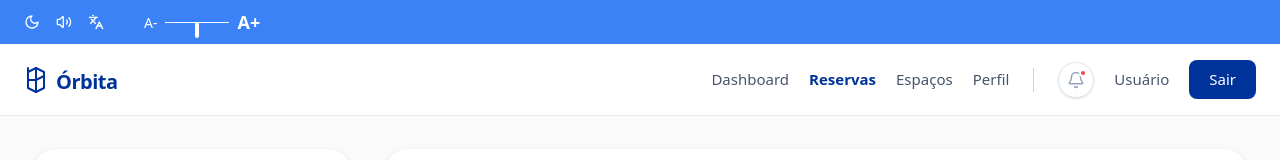
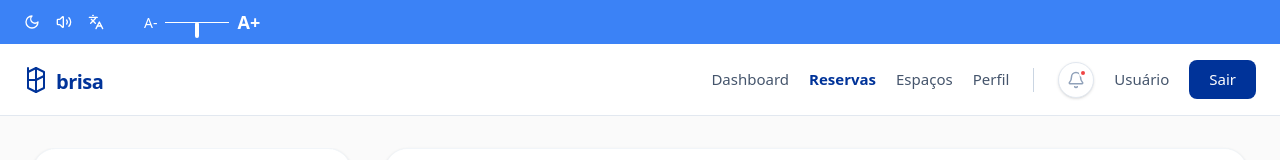
Before and after one commit to biancadearaujo/corporate-space-management, a Next.js app in the folder front/frontend-projeto-gestao-auditorio/: page /calendar in a window 1280 px wide. Shown: the top 160 px of the page. Built offline with nearby package versions, Linux system fonts and the light colour scheme.

Commit message:
fix(router): corrige rota partilhada para permitir o acesso dos dois tipos de utilizador

```diff
--- a/front/frontend-projeto-gestao-auditorio/src/components/ui/appointment-calendar.tsx
+++ b/front/frontend-projeto-gestao-auditorio/src/components/ui/appointment-calendar.tsx
@@ -573,14 +573,15 @@ export default function AppointmentCalendar() {
                         <div className="flex flex-col items-center leading-none text-[#003399]">
                             <svg width="24" height="28" viewBox="0 0 24 28" fill="none" stroke="currentColor" strokeWidth="2" strokeLinecap="round" strokeLinejoin="round"><path d="M4 2v20l8 4 8-4V6l-8-4-8 4z"/><path d="M4 14h8v12"/><path d="M12 2v12l8-4"/></svg>
                         </div>
-                        <span className="text-xl font-semibold text-[#003399] tracking-tight hidden sm:block mt-1">Órbita</span>
+                        <span className="text-xl font-semibold text-[#003399] tracking-tight hidden sm:block mt-1">brisa</span>
                     </div>
                 </div>
 
                 {/* Lado Direito: Navegação e Perfil */}
                 <div className="flex items-center gap-6">
                     <nav className="hidden xl:flex items-center gap-5 text-[15px] font-medium text-slate-600">
-                        <Link href="/collaborator-dashboard" className="hover:text-[#003399] transition-colors">Dashboard</Link>
+                        {/* AQUI: Usando o handleDashboardClick em vez de link fixo */}
+                        <Link href="#" onClick={(e) => { e.preventDefault(); handleDashboardClick(); }} className="hover:text-[#003399] transition-colors">Dashboard</Link>
                         <Link href="#" className="text-[#003399] font-semibold transition-colors">Reservas</Link>
                         <Link href="/our-spaces" className="hover:text-[#003399] transition-colors">Espaços</Link>
                         <Link href="/profile" className="hover:text-[#003399] transition-colors">Perfil</Link>
@@ -591,7 +592,6 @@ export default function AppointmentCalendar() {
                             <Bell size={18} />
                             <span className="absolute top-1.5 right-1.5 w-2 h-2 bg-red-500 border-2 border-white rounded-full"></span>
                         </button>
-                        {/* Nome do utilizador puxado do Banco de Dados */}
                         <span className="text-[15px] font-medium text-slate-600 hidden md:block">
                             {dbUserName ? dbUserName.split(' ')[0] : (user?.name?.split(' ')[0] || 'Usuário')}
                         </span>
@@ -604,7 +604,8 @@ export default function AppointmentCalendar() {
             {isMobileMenuOpen && (
                 <div className="xl:hidden bg-white border-b border-slate-200 px-4 py-4 space-y-4 shadow-lg absolute w-full z-40 top-[72px]">
                     <nav className="flex flex-col gap-4 text-base font-medium text-slate-600">
-                        <Link href="/collaborator-dashboard" className="hover:text-[#003399]">Dashboard</Link>
+                        {/* AQUI: Usando o handleDashboardClick também no mobile */}
+                        <Link href="#" onClick={(e) => { e.preventDefault(); setIsMobileMenuOpen(false); handleDashboardClick(); }} className="hover:text-[#003399]">Dashboard</Link>
                         <Link href="#" className="text-[#003399] font-semibold">Reservas</Link>
                         <Link href="/our-spaces" className="hover:text-[#003399]">Espaços</Link>
                         <Link href="/profile" className="hover:text-[#003399]">Perfil</Link>
```
